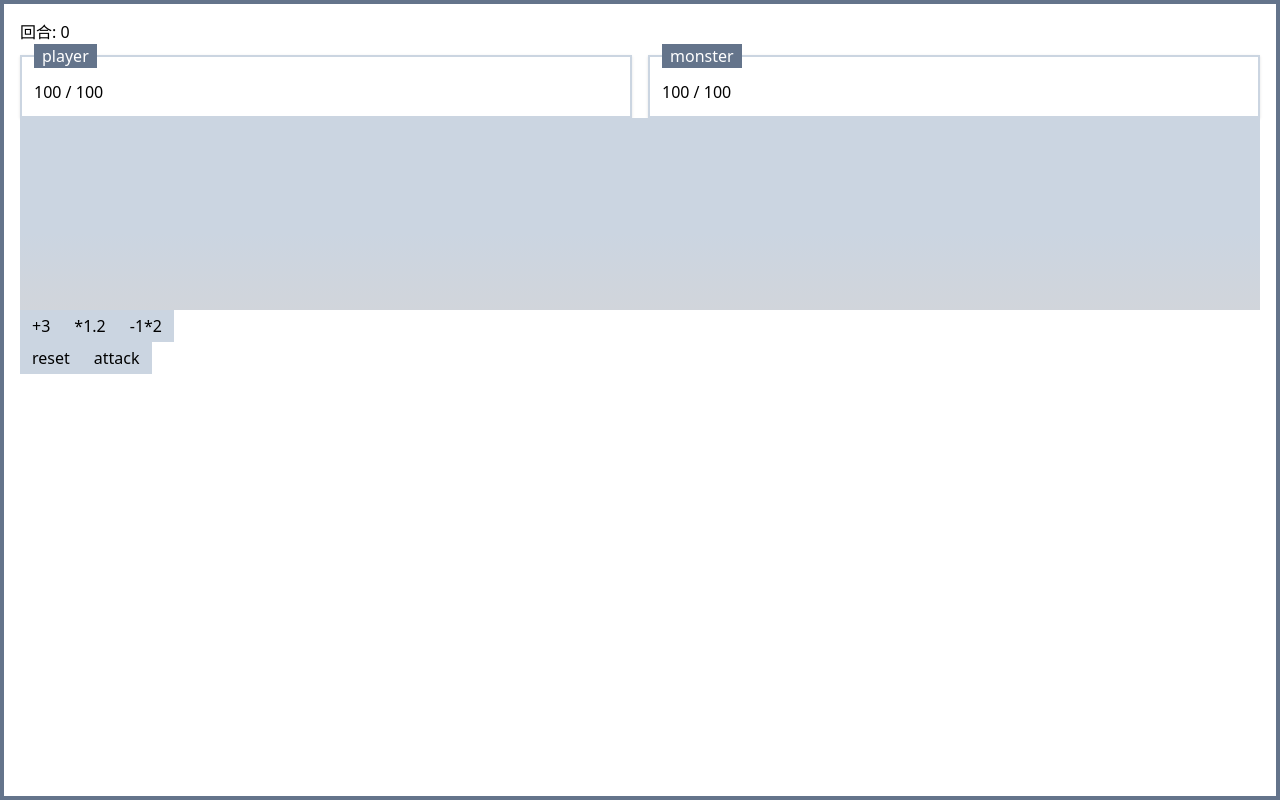
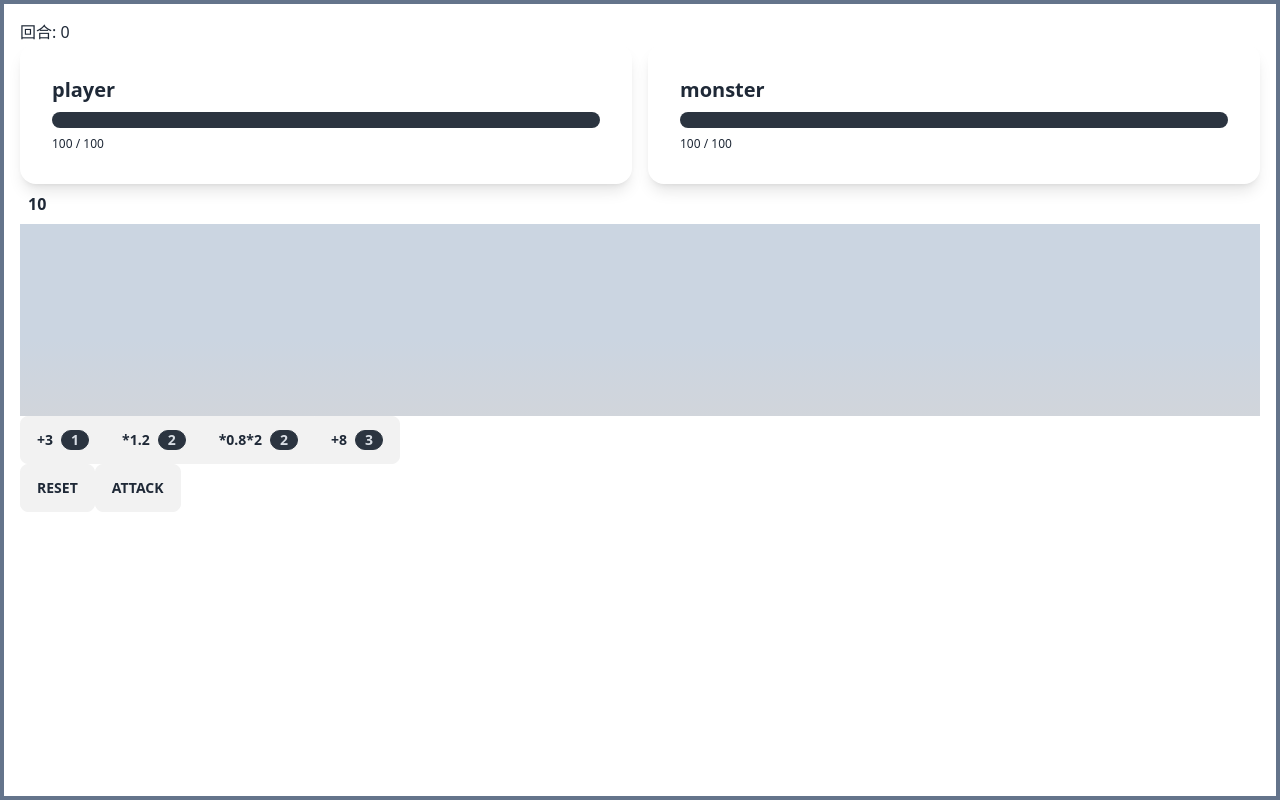
Before and after one commit to handred800/gm-system, a Vue app: page / in a window 1280 px wide. Built offline with nearby package versions, Linux system fonts and the light colour scheme.

Commit message:
新增 daisyUI

```diff
--- a/package.json
+++ b/package.json
@@ -15,6 +15,7 @@
   "devDependencies": {
     "@vitejs/plugin-vue": "^4.2.3",
     "autoprefixer": "^10.4.16",
+    "daisyui": "^3.9.4",
     "postcss": "^8.4.31",
     "tailwindcss": "^3.3.5",
     "vite": "^4.4.5"
--- a/src/App.vue
+++ b/src/App.vue
@@ -76,24 +76,47 @@ function playerAttack() {
   </div>
   <div id="battleScene" v-else>
     <div class="grid grid-cols-2 gap-4">
-      <fieldset class="shadow p-3 border-2 border-slate-300">
-        <legend class="px-2 bg-slate-500 text-white">{{ player.name }}</legend>
-        {{ player.hp }} / {{ player.maxHp }}
-      </fieldset>
+      <!-- player -->
+      <div class="card shadow-lg">
+        <div class="card-body">
+          <div class="card-title">{{ player.name }}</div>
+          <div class="bg-slate-300 w-full h-4 rounded-full overflow-hidden">
+            <div class="h-4 duration-700 delay-300 out-expo bg-neutral" :style="{'width': `${(player.hp / player.maxHp) * 100}%` }"></div>
+          </div>
+          <div class="text-xs">{{ player.hp }} / {{ player.maxHp }}</div>
+        </div>
+      </div>
 
-      <fieldset class="shadow p-3 border-2 border-slate-300">
-        <legend class="px-2 bg-slate-500 text-white">{{ enemy.name }}</legend>
-        {{ enemy.hp }} / {{ enemy.maxHp }}
-      </fieldset>
+      <!-- enemy -->
+      <div class="card shadow-lg">
+        <div class="card-body">
+          <div class="card-title">{{ enemy.name }}</div>
+          <div class="bg-slate-300 w-full h-4 rounded-full overflow-hidden">
+            <div class="h-4 duration-700 delay-300 out-expo bg-neutral" :style="{'width': `${(enemy.hp / enemy.maxHp) * 100}%` }"></div>
+          </div>
+          <div class="text-xs">{{ enemy.hp }} / {{ enemy.maxHp }}</div>
+        </div>
+      </div>
     </div>
+
+    <div>
+        <span class="inline-block p-2" v-for="skillIndex in skillsBucket.bucket.value" :key="skillIndex">{{ playerSkills[skillIndex].name }}</span>
+        <span class="inline-block p-2 font-bold">{{ skillsBucket.bucket.value.length <= 0 ? player.atk : Math.floor(playerBuffFunc(player.atk)) }}</span>
+    </div>
+
     <log-panel :log-list="battleLog"></log-panel>
-    <ul class="flex">
-        <li v-for="skillIndex in skillsBucket.bucket.value" :key="skillIndex">{{ playerSkills[skillIndex].name }}</li>
-    </ul>
-    <div class="flex">
-        <button class="btn" v-for="(skillIndex, i) in skillsBucket.pool.value" :key="skillIndex" @click="skillsBucket.addToBucket(i)">{{ playerSkills[skillIndex].name }}</button>
+    <!-- 操作區 -->
+    <div class="join">
+      <div class="indicator" v-for="(skillIndex, i) in skillsBucket.pool.value" :key="skillIndex">
+        <button class="btn join-item" @click="skillsBucket.addToBucket(i)">
+          {{ playerSkills[skillIndex].name }}
+          <span class="badge badge-neutral">{{ playerSkills[skillIndex].consume }}</span>
+        </button>
+      </div>
     </div>
-    <button class="btn" @click="skillsBucket.reset">reset</button>
-    <button class="btn" @click="playerAttack" :disabled="isPlayerDisabled">attack</button>
+    <div>
+      <button class="btn" @click="skillsBucket.reset">reset</button>
+      <button class="btn" @click="playerAttack" :disabled="isPlayerDisabled">attack</button>
+    </div>
   </div>
 </template>
--- a/src/data/skill.js
+++ b/src/data/skill.js
@@ -1,14 +1,22 @@
 export const skills = [
     {
         name: '+3',
+        consume: 1,
         func: (input) => input + 3
     },
     {
         name: '*1.2',
+        consume: 2,
         func: (input) => input * 1.2
     },
     {
-        name: '-1*2',
-        func: (input) => (input - 1) * 2
+        name: '*0.8*2',
+        consume: 2,
+        func: (input) => input * 0.8 * 2
+    },
+    {
+        name: '+8',
+        consume: 3,
+        func: (input) => input + 8
     }
 ];
--- a/src/style.css
+++ b/src/style.css
@@ -1,8 +1,3 @@
 @tailwind base;
 @tailwind components;
 @tailwind utilities;
-
-
-.btn {
-    @apply px-3 py-1 bg-slate-300 enabled:hover:bg-slate-500 enabled:hover:text-white disabled:opacity-50;
-}
--- a/tailwind.config.js
+++ b/tailwind.config.js
@@ -5,7 +5,12 @@ export default {
     "./src/**/*.{vue,js,ts,jsx,tsx}",
   ],
   theme: {
-    extend: {},
+    extend: {
+      transitionTimingFunction: {
+        'in-expo': 'cubic-bezier(0.95, 0.05, 0.795, 0.035)',
+        'out-expo': 'cubic-bezier(0.16, 1, 0.3, 1)',
+      }
+    },
   },
-  plugins: [],
+  plugins: [require('daisyui')],
 }
```
Also changed, not shown: 1 other file (tests, documents, lock files or other folders).
